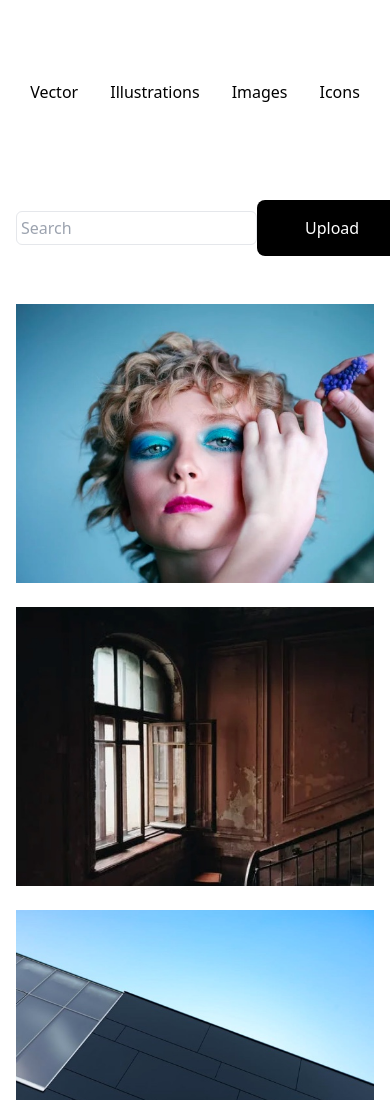
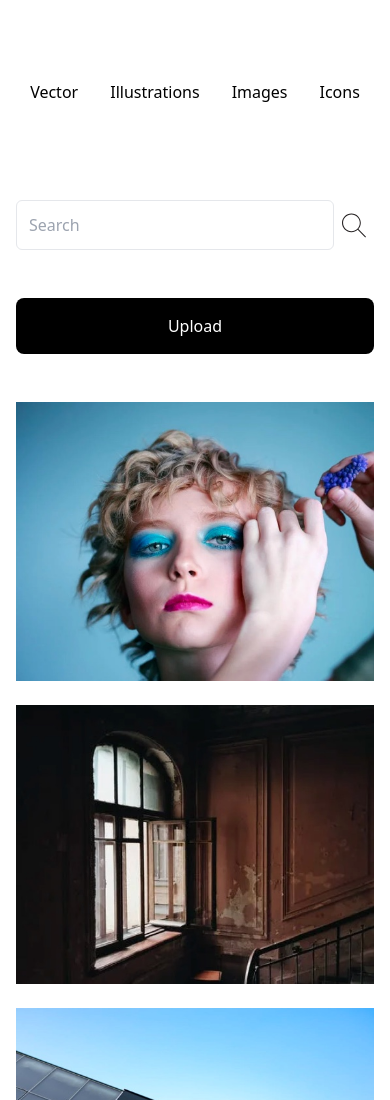
Before and after one commit to VPontis15/image-gallery-, a website: page index.html in a window 390 px wide. Shown: the top 1100 px of the page. Drawn offline with Linux system fonts and the light colour scheme.

Commit message:
finish responsiveness

```diff
--- a/index.html
+++ b/index.html
@@ -47,20 +47,22 @@
           </ul>
         </nav>
         <!-- Search bar and Upload BTN container -->
-        <div class="flex justify-between mb-12">
+        <div class="flex flex-col gap-12 md:flex-row justify-between mb-12">
           <div class="flex items-center">
             <input
-              class="border border-gray-200 rounded-md p-1"
+              class="border flex-1 border-gray-200 rounded-md p-3 md:p-1"
               type="text"
               name=""
               id=""
               placeholder="Search"
             />
-            <img
-              class="text-sm w-10 max-w-full"
-              src="images/search.svg"
-              alt=""
-            />
+            <button>
+              <img
+                class="text-sm w-10 max-w-full"
+                src="images/search.svg"
+                alt=""
+              />
+            </button>
           </div>
           <button class="bg-black text-white rounded-lg px-12 py-4">
             Upload
```
Also changed, not shown: css/style.css.
